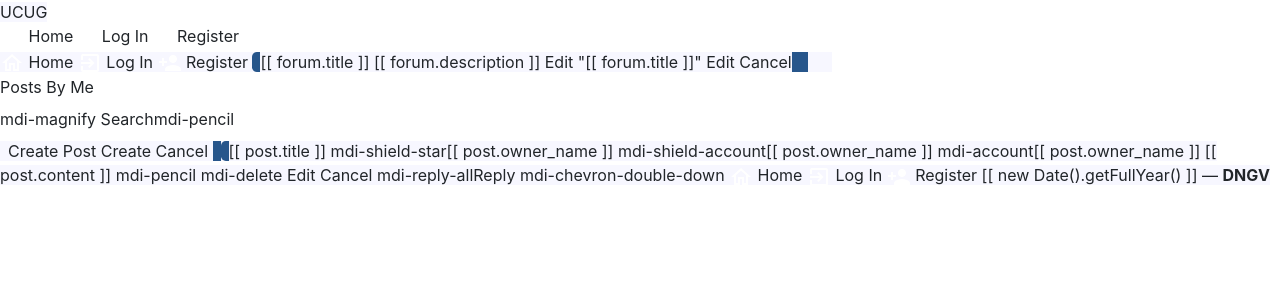
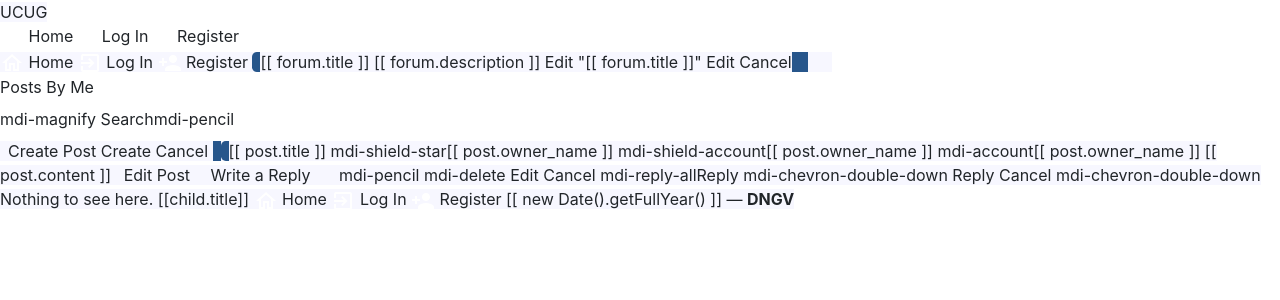
Before and after one commit to DanielGove/UCUG_Public, a Django app: template ucug_forum/templates/forum_feed.html in a window 1280 px wide. Shown: the top 300 px of the page. Run offline with Django 3.2, Linux system fonts and the light colour scheme; the template is opened without the code that fills it, so the values that code supplies are empty; some libraries are stand-ins or nearby versions.

Commit message:
Added reply functionality

```diff
--- a/TODO.txt
+++ b/TODO.txt
@@ -1,3 +1,4 @@
+Rework card action rendering for posts in forum.
 
 Write detailed error message for registration when there is a:
     invalid password
--- a/ucug_forum/templates/forum_feed.html
+++ b/ucug_forum/templates/forum_feed.html
@@ -172,29 +172,67 @@
             [[ post.content ]]
         </v-card-text>
 
-
+        <!-- Edit Post -->
         <v-card-text v-if="post.edit">
+            <v-divider></v-divider>
+            <v-card-title class="pa-0 pl-2">Edit Post</v-card-title>
             <v-form v-model="post.form_valid">
                 <v-text-field v-model="post.edit_title"
+                    label="Title"
                     :rules="title_rules"></v-text-field>
                 <v-textarea v-model="post.edit_content"
+                    label="Content"
                     :rules="content_rules"></v-textarea>
             </v-form>
         </v-card-text>
 
-        <v-card-actions>
+        <!-- Write a Reply -->
+        <v-card-text v-if="reply_id == post.id" class="pa-0 pl-2 pr-2">
+            <v-divider></v-divider>
+            <v-card-title class="pa-0 pl-2">Write a Reply</v-card-title>
+            <v-form v-model="reply_valid" class="pl-2 pr-2">
+                <v-text-field
+                    label="Title"
+                    :rules="title_rules"
+                    v-model="reply_title"></v-text-field>
+                <v-textarea
+                    label="Content"
+                    :rules="content_rules"
+                    v-model="reply_content"></v-textarea>
+            </v-form>
+        </v-card-text>
+
+        <!-- Actions depend on state MIGHT NEED REWORK -->
+        <v-card-actions v-if="reply_id != post.id">
             <v-btn v-if="('{{user.username|escapejs}}' == post.owner_name) && !post.edit"
                 color="info"
-                @click="post.edit = !post.edit"><v-icon>mdi-pencil</v-icon></v-btn>
+                @click="post.edit = !post.edit; reply_id=0;"><v-icon>mdi-pencil</v-icon></v-btn>
             <v-btn v-if="('{{user.username|escapejs}}' == post.owner_name) && !post.edit"
                 color="error"
                 @click="delete_post(post.id)"><v-icon>mdi-delete</v-icon></v-btn>
-            <v-btn v-if="post.edit" color="success" @click="edit_post(post.id, post.edit_title, post.edit_content)">Edit</v-btn>
+            <v-btn v-if="post.edit" color="success" @click="edit_post(post)">Edit</v-btn>
             <v-btn v-if="post.edit" color="error" @click="post.edit=false">Cancel</v-btn>
             <v-spacer></v-spacer>
-            <v-btn color="info"><v-icon>mdi-reply-all</v-icon>Reply</v-btn>
-            <v-btn small fab color="info"><v-icon>mdi-chevron-double-down</v-icon></v-btn>
+            <v-btn color="info" @click="toggle_reply(post)"><v-icon>mdi-reply-all</v-icon>Reply</v-btn>
+            <v-btn small fab color="info" @click="expand_post(post)"><v-icon>mdi-chevron-double-down</v-icon></v-btn>
         </v-card-actions>
+        <v-card-actions v-if="reply_id == post.id">
+            <v-btn color="success" @click="create_reply(post)">Reply</v-btn>
+            <v-btn color="error" @click="toggle_reply(post)">Cancel</v-btn>
+            <v-spacer></v-spacer>
+            <v-btn small fab color="info" @click="expand_post(post)"><v-icon>mdi-chevron-double-down</v-icon></v-btn>
+        </v-card-actions>
+
+        <!-- Expanded Content -->
+        <v-card-text v-if="post.expanded">
+            <v-card-title v-if="post.children.length == 0">
+            Nothing to see here.
+            </v-card-title>
+            <v-divider v-if="post.children.length > 0"></v-divider>
+            <v-row v-for="child in post.children">
+                [[child.title]]
+            </v-row>
+        </v-card-text>
     </v-card>
 </v-row>
 
--- a/ucug_forum/templates/forum_header.html
+++ b/ucug_forum/templates/forum_header.html
@@ -90,6 +90,10 @@
                     edit_forum_title: "",
                     edit_forum_description: "",
 
+                    reply_valid: false,
+                    reply_id: 0,
+                    reply_title: "",
+                    reply_content: "",
                     posts: [
                         {% for post in posts %}
                         {
@@ -101,11 +105,17 @@
                             "owner_class" : "{{ post.owner_class }}",
                             "owner_url" : "/profile/{{ post.owner_name|escapejs }}",
                             "parent_forum" : "{{ post.parent_forum|escapejs }}",
+                            "parent_post" : "{{ post.parent_post|escapejs }}",
+
+                            "expanded" : false,
+                            "children" : [],
 
                             "edit" : false,
                             "form_valid" : false,
                             "edit_title" : "{{ post.title|escapejs }}",
                             "edit_content" : "{{ post.content|escapejs }}",
+
+                            "reply" : false,
                         },
                         {% endfor %}
                     ],
@@ -167,7 +177,7 @@
                         let data = new FormData();
                         data.append("title", this.create_post_title);
                         data.append("content", this.create_post_content);
-                        data.append("forum", this.forum["id"]);
+                        data.append("p_forum", this.forum["id"]);
                         data.append("csrfmiddlewaretoken", '{{ csrf_token }}');
 
                         axios.post("{% url 'create_post' %}", data)
@@ -182,20 +192,20 @@
                             })
                             .catch(err => console.log(err))
                     },
-                    edit_post(id, title, content) {
-                        if (!this.posts[id].form_valid) return false
+                    edit_post(post) {
+                        if (!post.form_valid) return false
 
                         data = new FormData()
-                        data.append("id", id)
-                        data.append("title", title)
-                        data.append("content", content)
+                        data.append("id", post.id)
+                        data.append("title", post.edit_title)
+                        data.append("content", post.edit_content)
                         data.append("csrfmiddlewaretoken", "{{csrf_token}}")
-                        console.log(data)
+
                         axios.post({% url 'edit_post' %}, data)
                             .then(res => {
-                                this.posts[id].title = title;
-                                this.posts[id].content = content;
-                                this.posts[id].edit = false;
+                                post.title = post.edit_title;
+                                post.content = post.edit_content;
+                                post.edit = false;
                                 console.log("Post successfully edited.");
                             })
                             .catch(err => console.log(err))
@@ -220,10 +230,66 @@
                         Vue.delete(this.posts, index)
                     },
 
+                    toggle_reply(post) {
+                        if (this.reply_id == post.id) {
+                            this.reply_id = 0;
+                        } else {
+                            this.reply_id = post.id;
+                            this.reply_title = "";
+                            this.reply_content = "";
+
+                            post.edit = false;
+                        }
+                    },
+                    create_reply(post) {
+                        let data = new FormData();
+                        data.append("p_post", post.id);
+                        data.append("title", this.reply_title);
+                        data.append("content", this.reply_content);
+                        data.append("csrfmiddlewaretoken", "{{csrf_token}}");
+
+                        axios.post({% url 'create_post' %}, data)
+                            .then(res => {
+                                this.expand_post(post, true);
+                                this.toggle_reply(post);
+                                console.log("Reply Successful.")
+                            })
+                            .catch(err => console.log(err))
+                    },
+
+                    build_post_data(posts) {
+                        posts.forEach(function (post, index) {
+                            post.owner_url = "/profile/" + post.owner_name;
+                            post.edit = false;
+                            post.form_valid = false;
+                            post.edit_title = post.title;
+                            post.edit_content = post.content;
+
+                            post.reply = false;
+                            post.expanded = false;
+                            post.children = [];
+                        });
+                        return posts;
+                    },
+                    expand_post(post, force=false) {
+                        if (post.expanded && !force) {
+                            post.expanded = false;
+                            return 0
+                        }
+
+                        // Grab children posts.
+                        axios.get("/get_posts/", {params: {p_post: post.id}})
+                            .then(res => {
+                                post.expanded = true;
+                                post.children = this.build_post_data(res.data);
+                            })
+                            .catch(err => {console.log(err);console.log("Could not expand post.");})
+                        return 0;
+                    },
                     search_posts() {
                         let data = {}
                         data.ordering = this.query_order_by;
-                        data.forum = this.forum["id"];
+                        data.p_forum = this.forum["id"];
                         if (this.query_search_by == "Title & Content") {
                             data.title = this.query_search_term;
                             data.content = this.query_search_term;
@@ -249,7 +315,7 @@
                         axios.get("/get_posts/", {params: data})
                             .then(res => {
                                 // Display the new posts!
-                                this.posts = res.data;
+                                this.posts = this.build_post_data(res.data);
                             })
                             .catch(err => console.log(err))
                     },
```
Also changed, not shown: ucug_forum/models.py (+16 -6 lines), ucug_forum/views.py (+11 -4 lines), db.sqlite3, ucug_forum/migrations/0002_auto_20221206_1814.py (added), ucug_forum/migrations/0003_post_mentions.py (added), ucug_forum/migrations/0004_alter_post_mentions.py (added), 1 other file.
